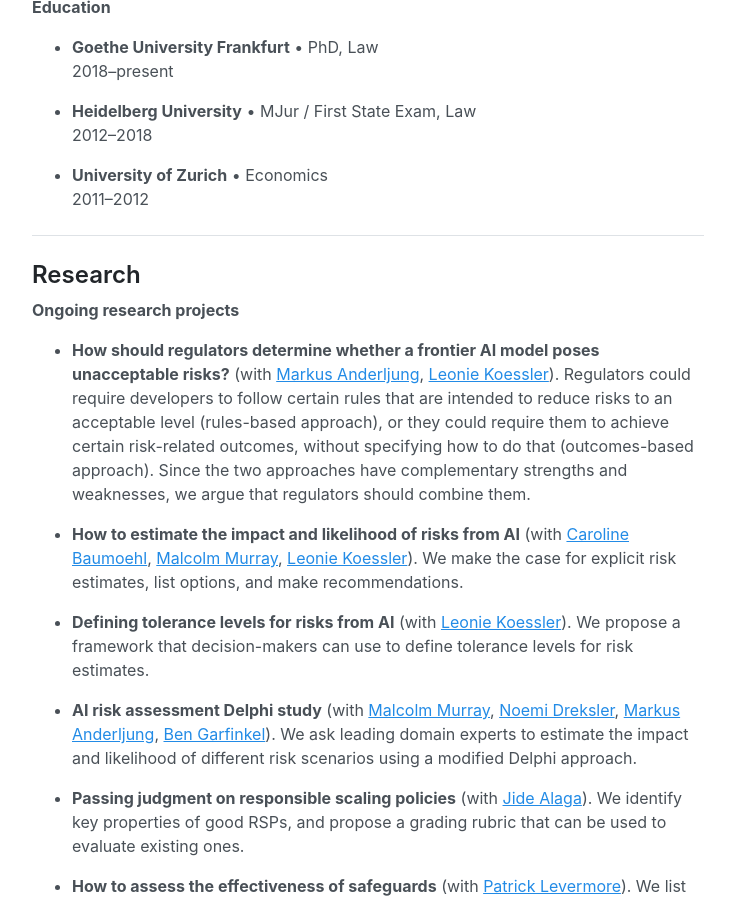
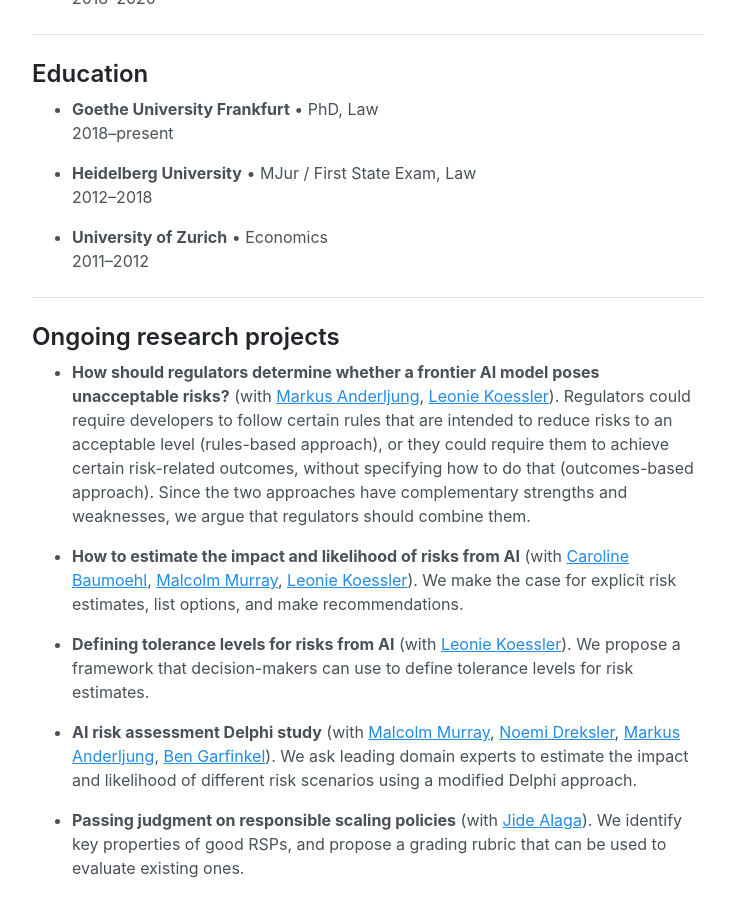
Before and after one commit to jonasschuett/jonasschuett.github.io, a Jekyll site: the page built from _posts/2020-04-04-introduction.md, in a window 1280 px wide and 900 px high, scrolled down 1364 px. Shown: the whole window, without its empty margins (272-1007 px from the left). Built offline with Jekyll 4.4.1, drawn with Linux system fonts in a browser that asks for light colours.

Commit message:
Update 2020-04-04-introduction.md

```diff
--- a/_posts/2020-04-04-introduction.md
+++ b/_posts/2020-04-04-introduction.md
@@ -12,7 +12,9 @@ Before joining GovAI, I was seconded to the UK Cabinet Office to support their w
 
 I'm currently wrapping up my PhD in law at Goethe University Frankfurt. I hold a law degree from Heidelberg University and have studied economics at the University of Zurich.
 
-**Work experience**
+---
+
+## Work experience
 
 - **Centre for the Governance of AI (GovAI)** • Research Fellow <br>
 2022–present
@@ -29,7 +31,9 @@ I'm currently wrapping up my PhD in law at Goethe University Frankfurt. I hold a
 - **KPMG Law** • Consultant <br>
 2018–2020
 
-**Education**
+---
+
+## Education
 
 - **Goethe University Frankfurt** • PhD, Law <br>
 2018–present
@@ -42,9 +46,7 @@ I'm currently wrapping up my PhD in law at Goethe University Frankfurt. I hold a
 
 ---
 
-## Research
-
-**Ongoing research projects**
+## Ongoing research projects
 
 - **How should regulators determine whether a frontier AI model poses unacceptable risks?** (with [Markus Anderljung](https://www.linkedin.com/in/markus-anderljung-21369974/), [Leonie Koessler](https://www.linkedin.com/in/leonie-koessler-ll-m-kcl-85b71814a/)). Regulators could require developers to follow certain rules that are intended to reduce risks to an acceptable level (rules-based approach), or they could require them to achieve certain risk-related outcomes, without specifying how to do that (outcomes-based approach). Since the two approaches have complementary strengths and weaknesses, we argue that regulators should combine them.
 
@@ -63,7 +65,7 @@ good RSPs, and propose a grading rubric that can be used to evaluate existing on
 
 - **AI board governance: Best practices in risk oversight** (with [John Bridge](https://www.linkedin.com/in/johnmichaelbridge/), [Nikhil Mulani](https://www.linkedin.com/in/nmulani/)). […]
 
-**Publications**
+## Publications
 
 - **Schuett, J.**, Reuel, A., & Carlier, A. (2024). How to design an AI ethics board. _AI and Ethics_. [https://doi.org/10.1007/s43681-023-00409-y](https://doi.org/10.1007/s43681-023-00409-y)
 
```
